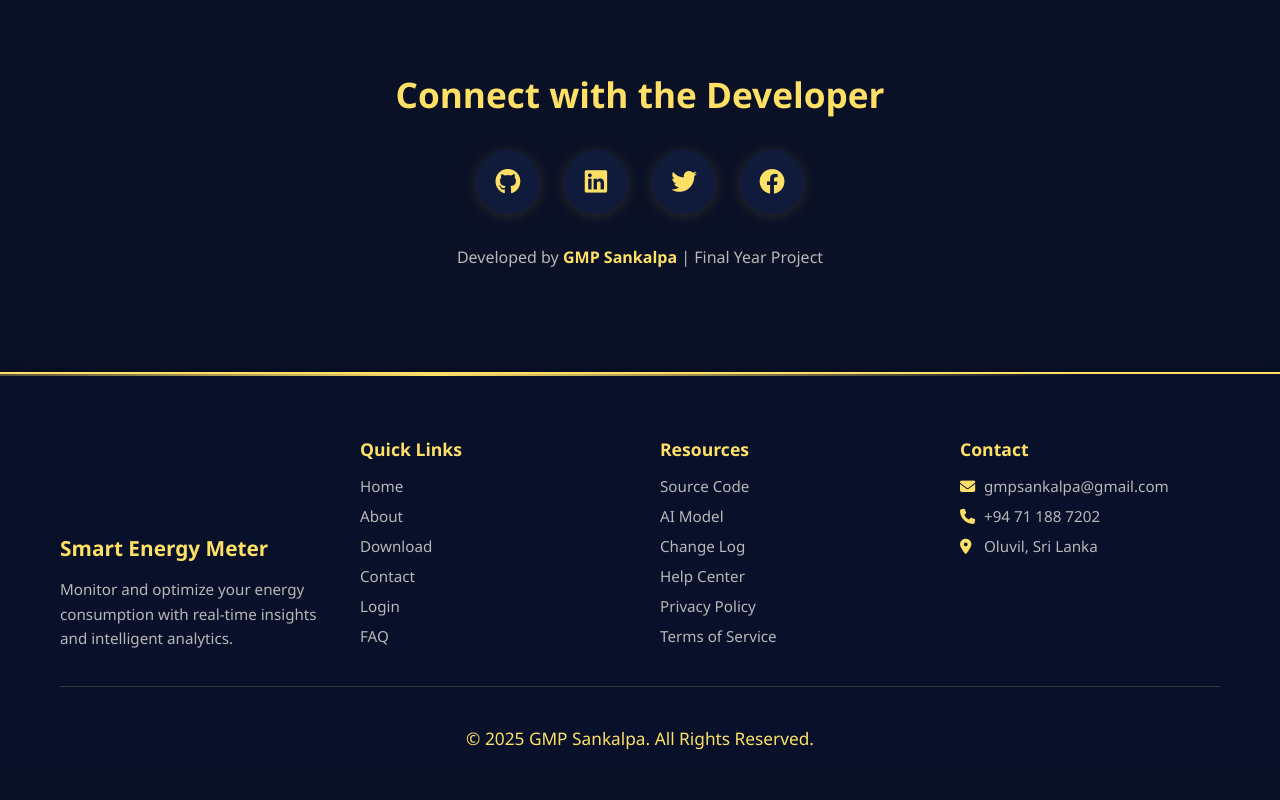
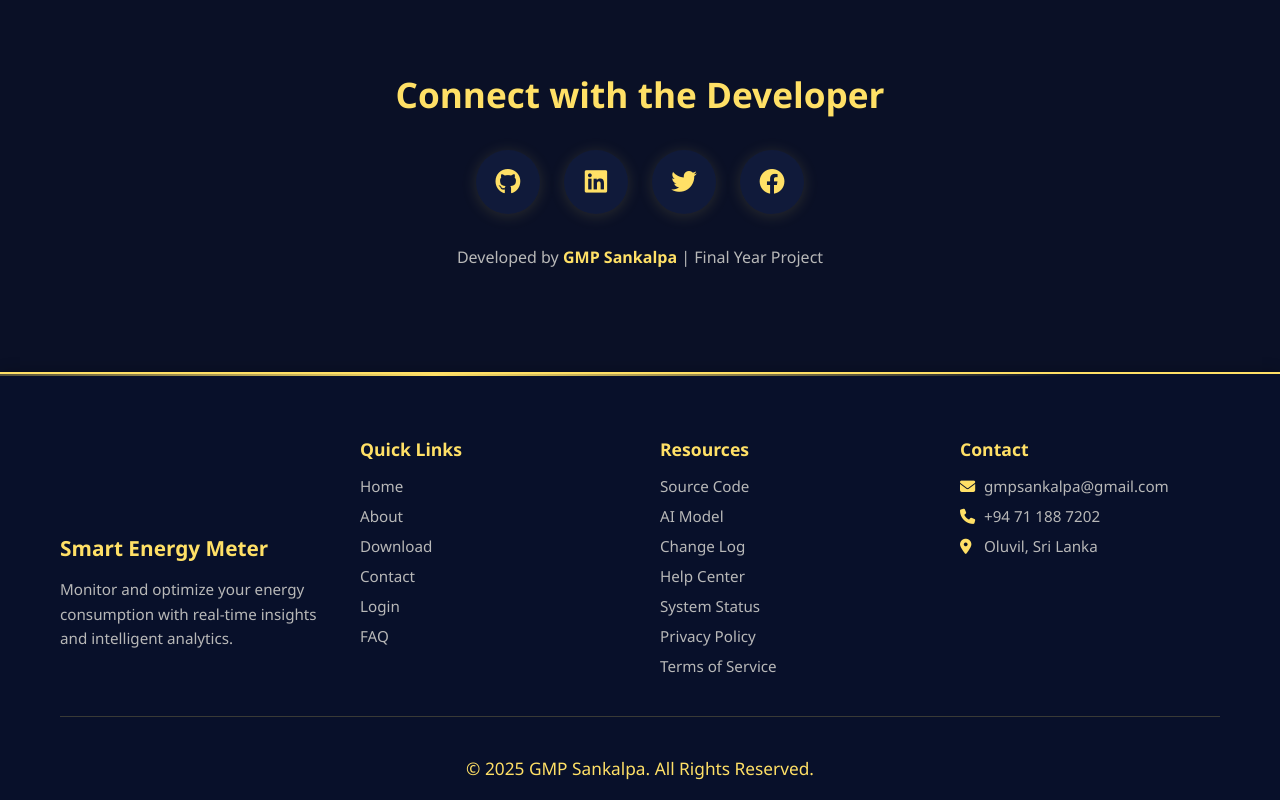
Before and after one commit to gmpsankalpa/FYRP-Website, a React (Create React App) app: page / in a window 1280 px wide. Shown: the part 4737-5537 px from the top of the page. Before the commit the page ends 5507 px from the top, so only its background shows below. Built offline with nearby package versions, Linux system fonts and the light colour scheme; no server answers.

Commit message:
feat: Add System Status link to footer navigation

```diff
--- a/src/components/Footer.jsx
+++ b/src/components/Footer.jsx
@@ -44,6 +44,7 @@ const Footer = () => {
 							<li><Link to="/ai-model">AI Model</Link></li>
 							<li><Link to="/change-log">Change Log</Link></li>
 							<li><Link to="/help">Help Center</Link></li>
+							<li><Link to="/status">System Status</Link></li>
 							<li><Link to="/privacy">Privacy Policy</Link></li>
 							<li><Link to="/terms">Terms of Service</Link></li>
 						</ul>
```
